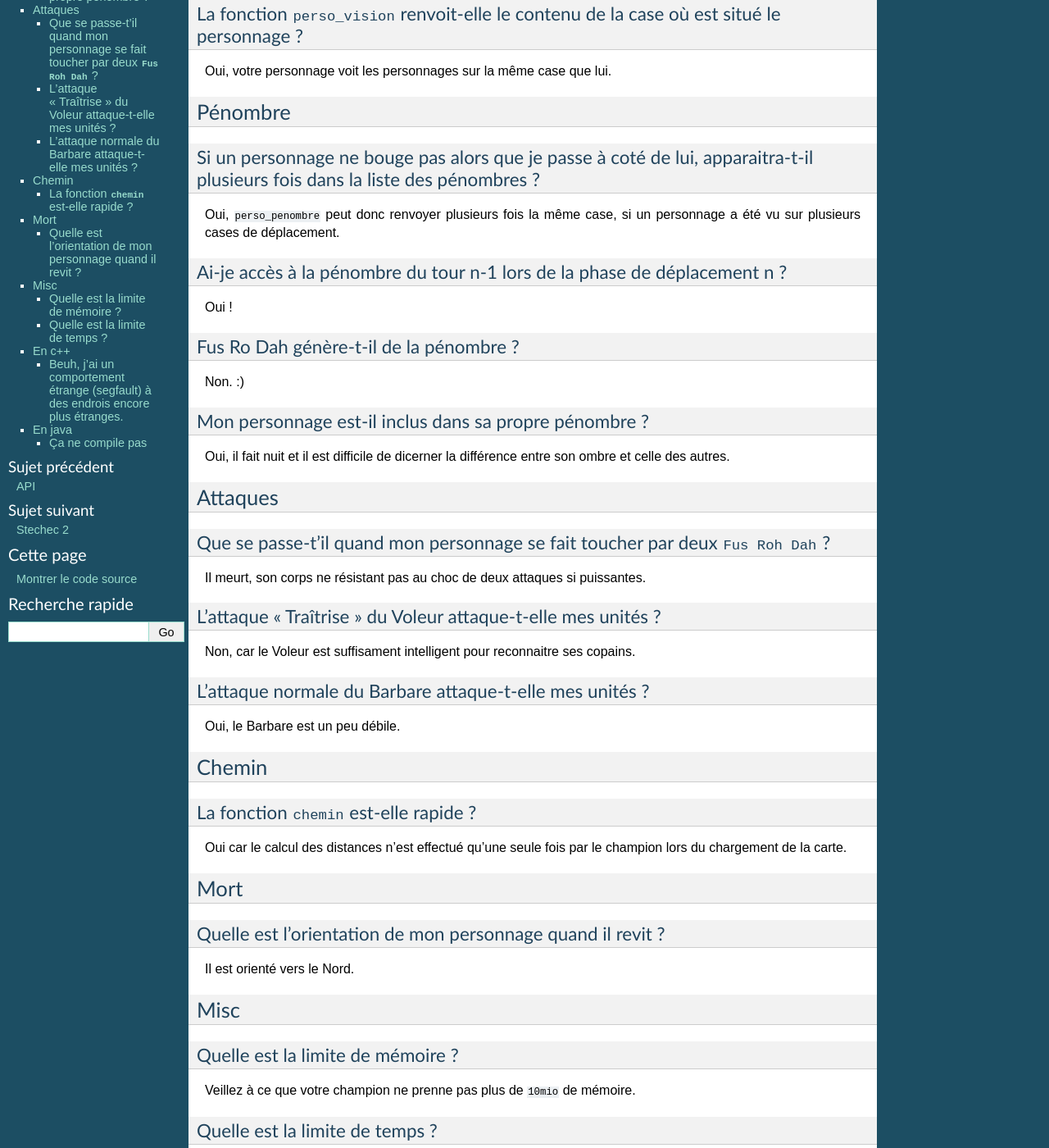
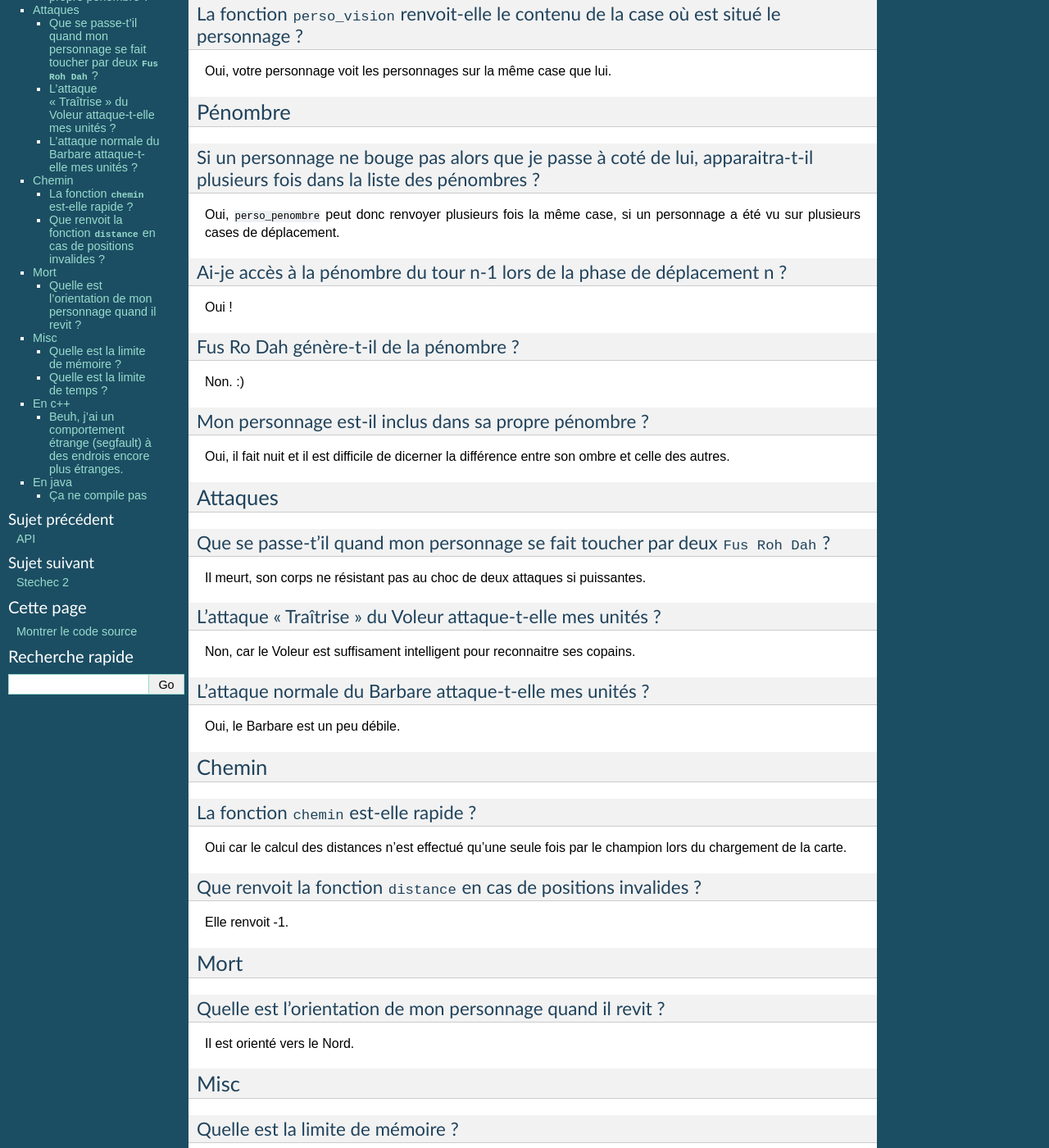
Before and after one commit to prologin/prologin2012, a Sphinx documentation site: the page built from doc/faq-candidat.rst, in a window 1280 px wide and 1400 px high, scrolled down 694 px. Shown: the whole window at 82% size. Built offline with Sphinx 7.4.7, drawn with Linux system fonts in a browser that asks for light colours.

Commit message:
Updated: faq distance invalide

```diff
--- a/doc/faq-candidat.rst
+++ b/doc/faq-candidat.rst
@@ -93,6 +93,11 @@ La fonction ``chemin`` est-elle rapide ?
 Oui car le calcul des distances n'est effectué qu'une seule fois par le
 champion lors du chargement de la carte.
 
+Que renvoit la fonction ``distance`` en cas de positions invalides ?
+--------------------------------------------------------------------
+
+Elle renvoit -1.
+
 Mort
 ====
 
```
